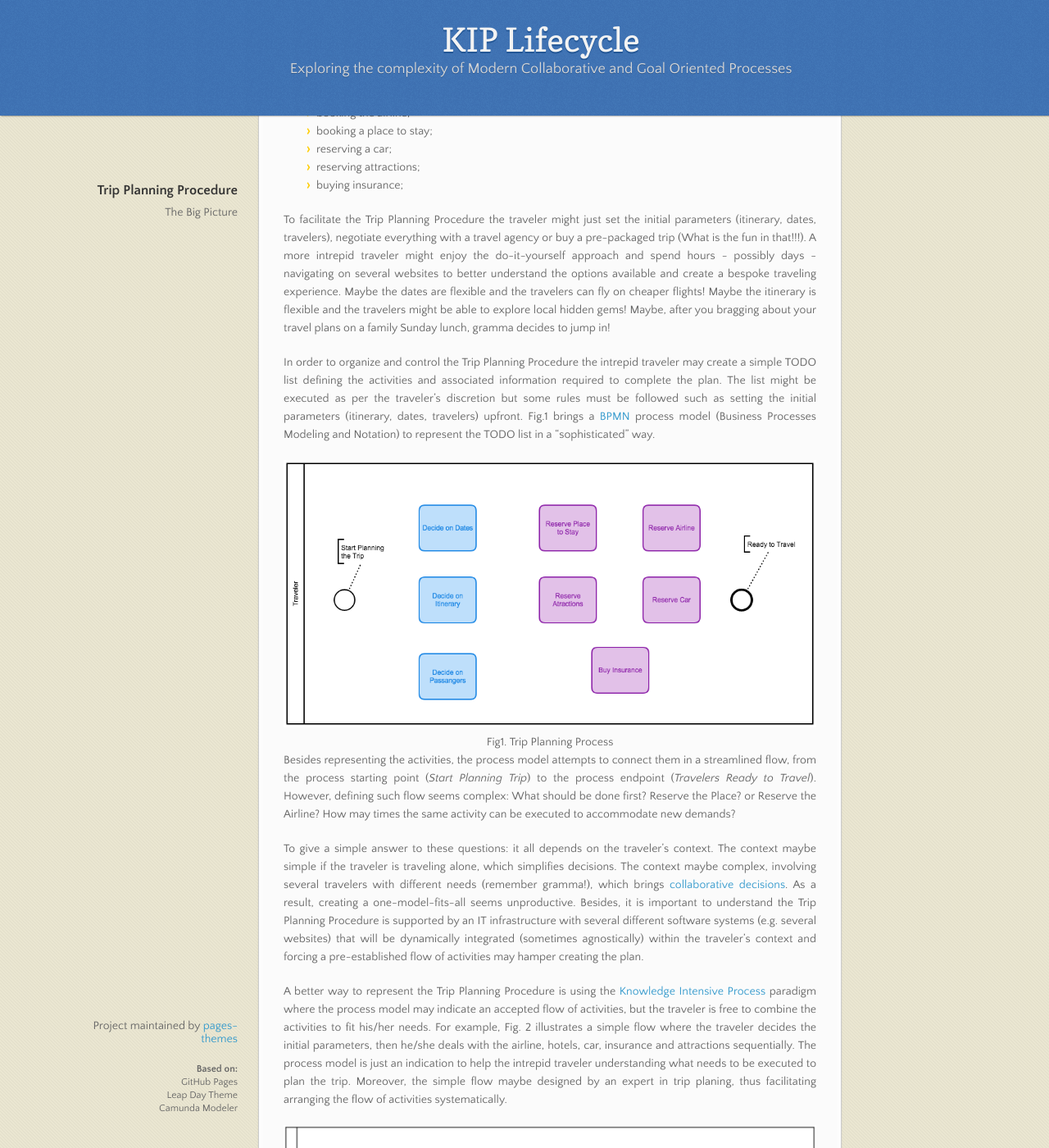
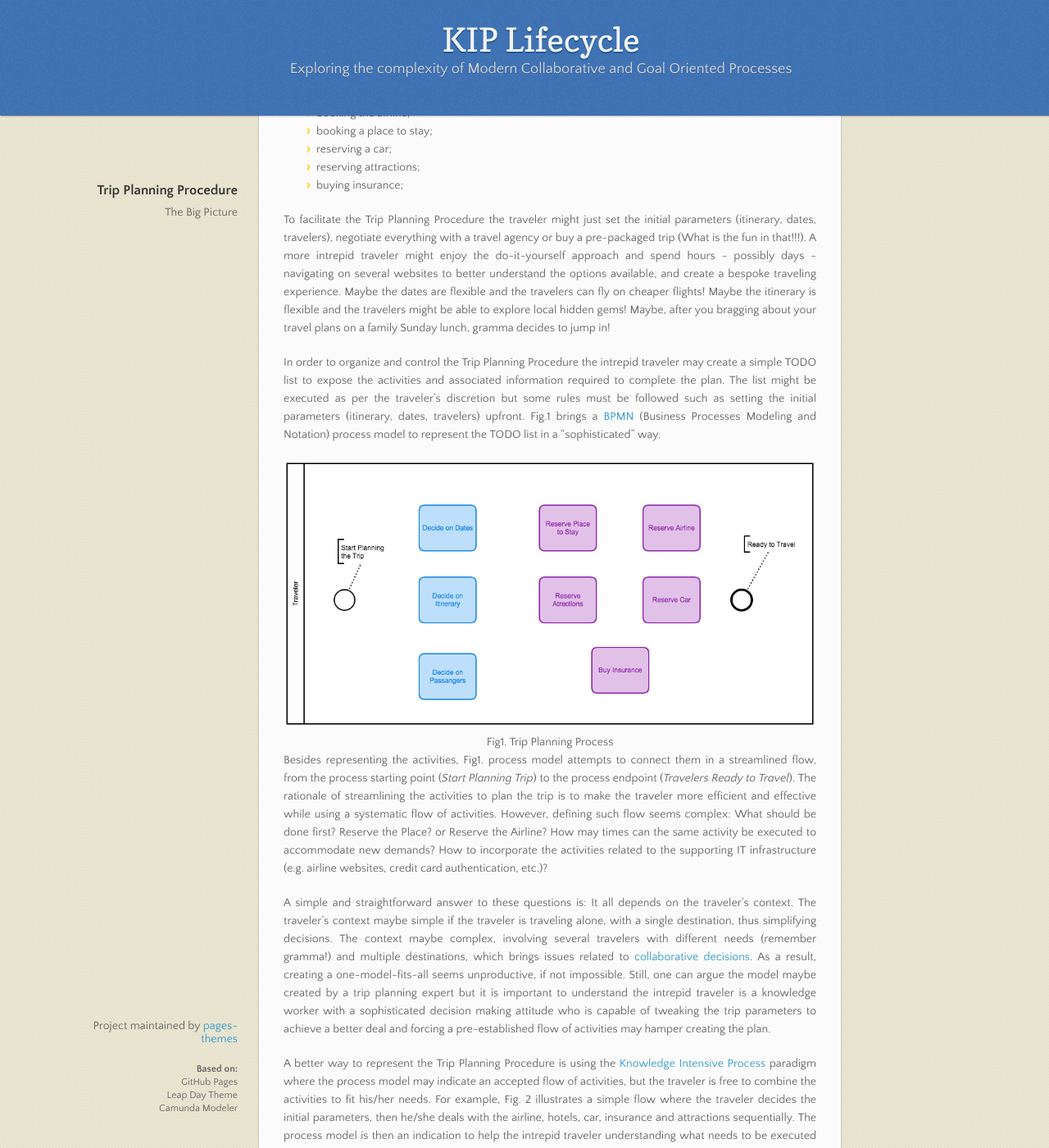
Before and after one commit to pages-themes/leap-day, a Jekyll site: the page built from trip_plan/tp_bigpicture.md, in a window 1280 px wide and 1400 px high, scrolled down 279 px. Shown: the whole window at 82% size. Built offline with Jekyll 4.4.1, drawn with Linux system fonts in a browser that asks for light colours; our own code applies the rules of GitHub Pages for plain Markdown files; some of the changed text lies outside the part shown.

Commit message:
updating trip plan example

```diff
--- a/trip_plan/tp_bigpicture.md
+++ b/trip_plan/tp_bigpicture.md
@@ -18,9 +18,9 @@ Planning a trip is a recurring endeavor typically requiring the execution of act
  - reserving attractions;
  - buying insurance;
 
-To  facilitate the Trip Planning Procedure the traveler might just set the initial parameters (itinerary, dates, travelers), negotiate everything with a travel agency or buy a pre-packaged trip (What is the fun in that!!!).  A more intrepid traveler might enjoy the do-it-yourself approach and spend hours - possibly days - navigating on several websites to better understand the options available and create a bespoke traveling experience. Maybe the dates are flexible and the travelers can fly on cheaper flights! Maybe the itinerary is flexible and the travelers might be able to explore local hidden gems! Maybe, after you bragging about your travel plans on a family Sunday lunch, gramma decides to jump in!
+To  facilitate the Trip Planning Procedure the traveler might just set the initial parameters (itinerary, dates, travelers), negotiate everything with a travel agency or buy a pre-packaged trip (What is the fun in that!!!).  A more intrepid traveler might enjoy the do-it-yourself approach and spend hours - possibly days - navigating on several websites to better understand the options available, and create a bespoke traveling experience. Maybe the dates are flexible and the travelers can fly on cheaper flights! Maybe the itinerary is flexible and the travelers might be able to explore local hidden gems! Maybe, after you bragging about your travel plans on a family Sunday lunch, gramma decides to jump in!
 
-In order to organize and control the Trip Planning Procedure the intrepid traveler may create a simple TODO list defining the  activities and associated information required to complete the plan.  The list might be executed as per the traveler's discretion but some rules must be followed such as setting the initial parameters (itinerary, dates, travelers) upfront. Fig.1 brings a [BPMN](http://www.bpmn.org/) process model (Business Processes Modeling and Notation) to represent the TODO list in a "sophisticated" way.
+In order to organize and control the Trip Planning Procedure the intrepid traveler may create a simple TODO list to expose the activities and associated information required to complete the plan.  The list might be executed as per the traveler's discretion but some rules must be followed such as setting the initial parameters (itinerary, dates, travelers) upfront. Fig.1 brings a [BPMN](http://www.bpmn.org/) (Business Processes Modeling and Notation) process model to represent the TODO list in a "sophisticated" way.
 
 
 <center>
@@ -28,12 +28,13 @@ In order to organize and control the Trip Planning Procedure the intrepid travel
  Fig1. Trip Planning Process
 </center>
 
-Besides representing the activities, the process model attempts to connect them in a streamlined flow, from the process starting point (_Start Planning Trip_) to the process endpoint (_Travelers Ready to Travel_). However, defining such flow seems complex: What should be done first? Reserve the Place? or Reserve the Airline? How may times the same activity can be executed to accommodate new demands?
+Besides representing the activities, Fig1. process model attempts to connect them in a streamlined flow, from the process starting point (_Start Planning Trip_) to the process endpoint (_Travelers Ready to Travel_). The rationale of streamlining the activities to plan the trip is to make the traveler more efficient and effective while using a systematic flow of activities. However, defining such flow seems complex: What should be done first? Reserve the Place? or Reserve the Airline? How may times can the same activity be executed to accommodate new demands? How to incorporate the activities related to the supporting IT infrastructure (e.g. airline websites, credit card authentication, etc.)?
+
+A simple and straightforward answer to these questions is: It all depends on the traveler's context. The traveler's context maybe simple if the traveler is traveling alone, with a single destination, thus simplifying decisions. The context maybe complex, involving several travelers with different needs (remember gramma!) and multiple destinations, which brings issues related to [collaborative decisions](https://pdfs.semanticscholar.org/e513/012a806d70c66b80dfd3dd5d14a2b4efafaa.pdf). As a result, creating a one-model-fits-all seems unproductive, if not impossible. Still, one can argue the model maybe created by a trip planning expert but it is important to understand the intrepid traveler is a knowledge worker with a sophisticated decision making attitude who is capable of tweaking the trip parameters to achieve a better deal and forcing a pre-established flow of activities may hamper creating the plan.
 
 
-To give a simple answer to these questions: it all depends on the traveler's context. The context maybe simple if the traveler is traveling alone, which simplifies decisions. The context maybe complex, involving several travelers with different needs (remember gramma!), which brings [collaborative decisions](https://pdfs.semanticscholar.org/e513/012a806d70c66b80dfd3dd5d14a2b4efafaa.pdf). As a result, creating a one-model-fits-all seems unproductive. Besides, it is important to understand the Trip Planning Procedure is supported by an IT infrastructure with several different software systems (e.g. several websites) that will be dynamically integrated (sometimes agnostically) within the traveler's context and forcing a pre-established flow of activities may hamper creating the plan.
+A better way to represent the Trip Planning Procedure is using the [Knowledge Intensive Process](https://doi.org/10.1007/s13740-014-0038-4) paradigm where the process model may indicate an accepted flow of activities, but the traveler is free to combine the activities to fit his/her needs. For example, Fig. 2 illustrates a simple flow where the traveler decides the initial parameters, then he/she deals with the airline, hotels, car, insurance and attractions sequentially. The process model is then an indication to help the intrepid traveler understanding what needs to be executed to plan the trip.
 
-A better way to represent the Trip Planning Procedure is using the [Knowledge Intensive Process](https://doi.org/10.1007/s13740-014-0038-4) paradigm where the process model may indicate an accepted flow of activities, but the traveler is free to combine the activities to fit his/her needs. For example, Fig. 2 illustrates a simple flow where the traveler decides the initial parameters, then he/she deals with the airline, hotels, car, insurance and attractions sequentially. The process model is just an indication to help the intrepid traveler understanding what needs to be executed to plan the trip. Moreover, the simple flow maybe designed by an expert in trip planing, thus facilitating arranging the flow of activities systematically.
 
 <center>
  <img src="tp_simpleflow.png" alt="Trip Planning Process" >
```
